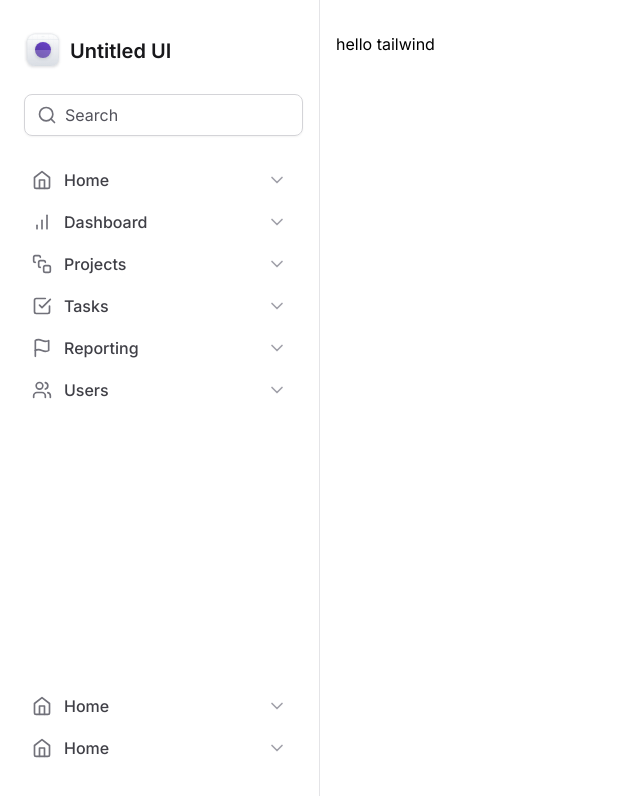
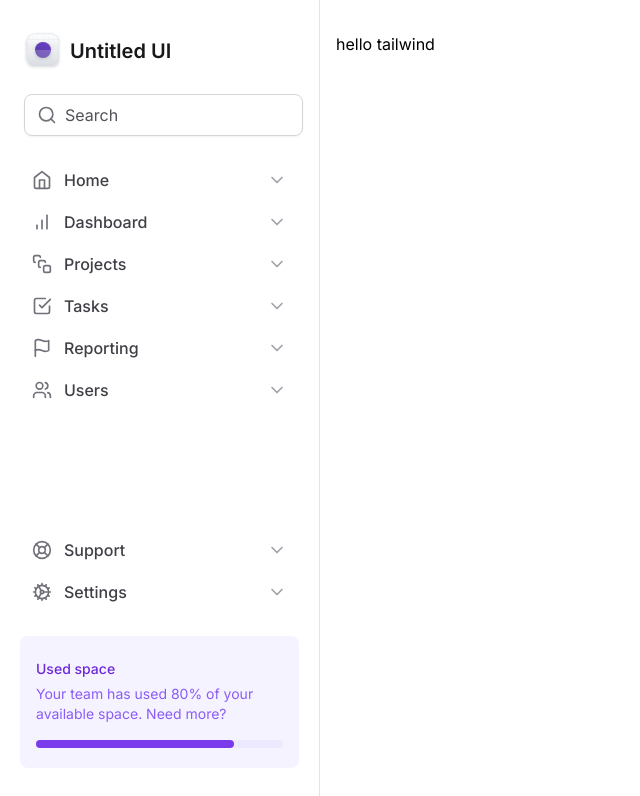
Before and after one commit to leticea/tailwind-next, a Next.js app: page / in a window 1280 px wide. Shown: the top 796 px of the page, without its empty margins (0-640 px from the left). Built offline with nearby package versions, Linux system fonts and the light colour scheme.

Commit message:
feat(Sidebar): creating widget

```diff
--- a/src/components/Sidebar/index.tsx
+++ b/src/components/Sidebar/index.tsx
@@ -1,4 +1,14 @@
-import { BarChart, CheckSquare, Flag, Home, Search, SquareStack, Users } from "lucide-react";
+import {
+  BarChart,
+  CheckSquare,
+  Cog,
+  Flag,
+  Home,
+  LifeBuoy,
+  Search,
+  SquareStack,
+  Users,
+} from "lucide-react";
 import { Logo } from "./Logo";
 import { NavItem } from "./NavItem";
 
@@ -26,9 +36,24 @@ export function Sidebar() {
 
       <div className="mt-auto flex flex-col gap-6">
         <nav className="space-y-0.5">
-          <NavItem title="Home" icon={Home} />
-          <NavItem title="Home" icon={Home} />
+          <NavItem title="Support" icon={LifeBuoy} />
+          <NavItem title="Settings" icon={Cog} />
         </nav>
+
+        <div className="flex flex-col gap-4 rounded-lg bg-violet-50 px-4 py-5">
+          <div className="space-y-1">
+            <span className="text-sm/5 font-medium text-violet-700">
+              Used space
+            </span>
+            <p className="text-sm/5 text-violet-500">
+              Your team has used 80% of your available space. Need more?
+            </p>
+          </div>
+
+          <div className="h-2 rounded-full bg-violet-100">
+            <div className="h-2 w-4/5 rounded-full bg-violet-600" />
+          </div>
+        </div>
       </div>
     </aside>
   );
```
